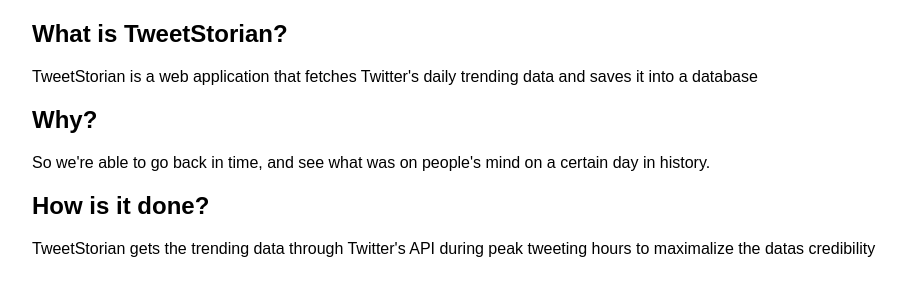
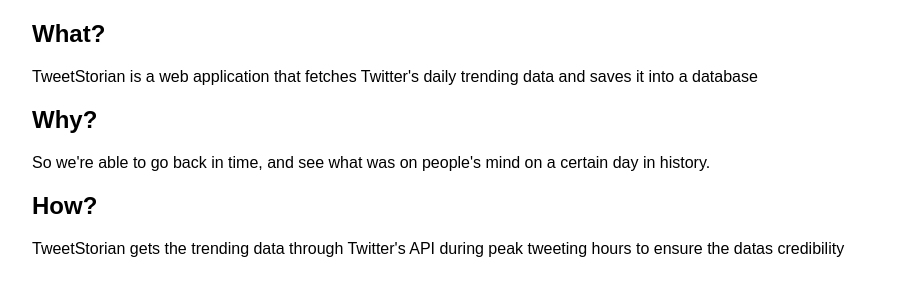
Before and after one commit to Akusticostacos/tweetstorian, a Flask app: page /about in a window 1280 px wide. Shown: the part 89-389 px from the top of the page, without its empty margins (18-924 px from the left). Run offline with Flask 2, Linux system fonts and the light colour scheme.

Commit message:
Testausta jatkoa varten, about parannuksia

```diff
--- a/application/__init__.py
+++ b/application/__init__.py
@@ -64,6 +64,8 @@ def create_app():
     # Käynnistetään scheduler joka hakee trendaus-datan haluttuun aikaan päivästä
     set_scheduler(app)
 
-    add_additional_info("06.01.2022", "test", app)
+    add_additional_info("06.01.2022", "test 1", app)
+    add_additional_info("06.01.2022", "test 2", app)
+    add_additional_info("06.01.2022", "test 3", app)
 
     return app
--- a/application/templates/about.html
+++ b/application/templates/about.html
@@ -18,12 +18,12 @@
 </div>
 
 <div class="main_div">
-<h2> What is TweetStorian? </h1>
+<h2> What? </h1>
 <p> TweetStorian is a web application that fetches Twitter's daily trending data and saves it into a database</p>
 <h2> Why? </h2>
 <p> So we're able to go back in time, and see what was on people's mind on a certain day in history. </p>
-<h2> How is it done? </h2>
-<p> TweetStorian gets the trending data through Twitter's API during peak tweeting hours to maximalize the datas credibility </p>
+<h2> How? </h2>
+<p> TweetStorian gets the trending data through Twitter's API during peak tweeting hours to ensure the datas credibility </p>
 
 <div class="footer"></div>
 
```
